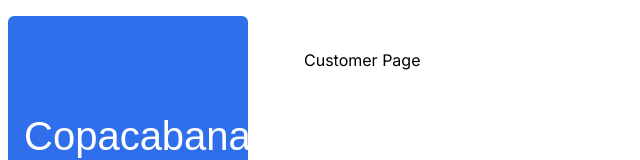
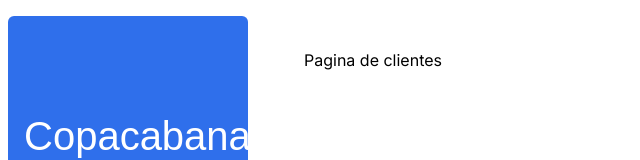
Before and after one commit to Neftali2001/Dashboardprueba, a Next.js app: page /dashboard/customers in a window 1280 px wide. Shown: the top 160 px of the page, without its empty margins (0-640 px from the left). Built offline with nearby package versions, Linux system fonts and the light colour scheme; a web font is replaced by a local one.

Commit message:
Clientes

```diff
--- a/app/dashboard/customers/page.tsx
+++ b/app/dashboard/customers/page.tsx
@@ -1,3 +1,3 @@
 export default function customers() {
-  return <p>Customer Page</p>;
+  return <p>Pagina de clientes</p>;
 }
```
